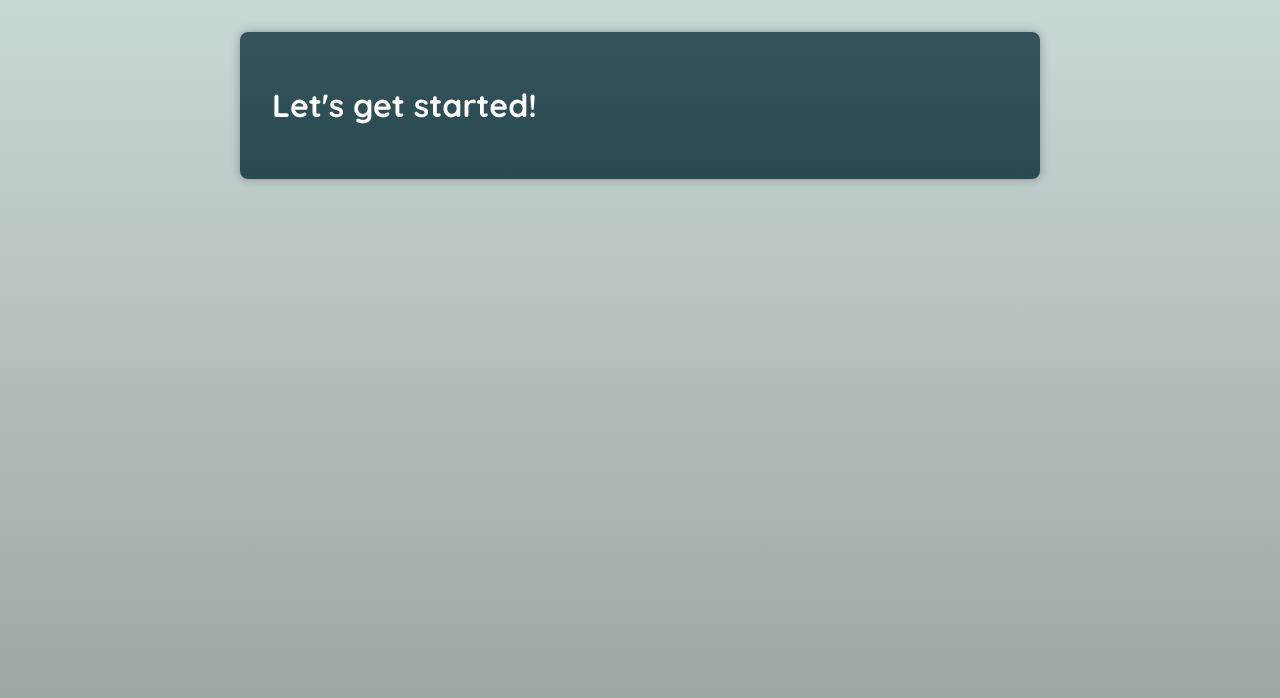
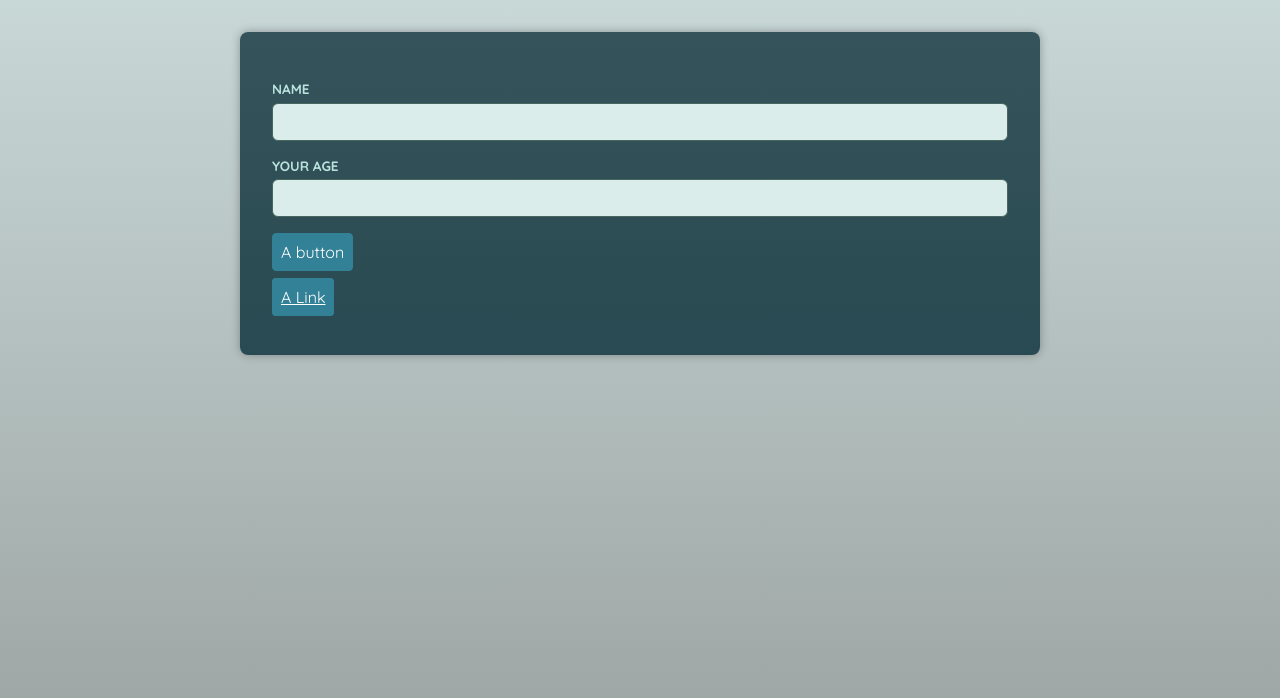
Before and after one commit to RumenaStaneva/react-timer, a React (Vite) app: page / in a window 1280 px wide. Shown: the top 698 px of the page. Built offline with nearby package versions, Linux system fonts and the light colour scheme; a web font is replaced by a local one.

Commit message:
added basic button and input reusable components

```diff
--- a/src/App.tsx
+++ b/src/App.tsx
@@ -1,5 +1,23 @@
+import Input from "./components/Input";
+import Button from "./components/Button";
+
 function App() {
-  return <h1>Let's get started!</h1>;
+  return (
+    <main>
+      <Input type="text" label="name" id="name" />
+      <Input type="number" label="your age" id="age" />
+
+      <p>
+        <Button>A button</Button>
+      </p>
+
+      <p>
+        <Button href="https://google.com" target="_blank">
+          A Link
+        </Button>
+      </p>
+    </main>
+  );
 }
 
 export default App;
--- /dev/null
+++ b/src/components/Button.tsx
@@ -0,0 +1,21 @@
+import { ComponentPropsWithoutRef } from "react";
+
+// don't like this approach because we can still set target to button which we typically don't want
+type ButtonProps = ComponentPropsWithoutRef<"button"> & {
+  href?: never;
+};
+
+type AnchorProps = ComponentPropsWithoutRef<"a"> & {
+  href?: string;
+};
+
+function isAnchorProps(props: ButtonProps | AnchorProps): props is AnchorProps {
+  return "href" in props;
+}
+
+export default function Button(props: ButtonProps | AnchorProps) {
+  if (isAnchorProps(props)) {
+    return <a className="button" {...props}></a>;
+  }
+  return <button className="button" {...props}></button>;
+}
--- /dev/null
+++ b/src/components/Input.tsx
@@ -0,0 +1,16 @@
+import { ComponentPropsWithoutRef, HTMLInputTypeAttribute } from "react";
+
+type InputProps = {
+  type: HTMLInputTypeAttribute;
+  label: string;
+  id: string;
+} & ComponentPropsWithoutRef<"input">;
+
+export default function Input({ type, label, id, ...props }: InputProps) {
+  return (
+    <p>
+      <label htmlFor={id}>{label}</label>
+      <input type={type} id={id} {...props} />
+    </p>
+  );
+}
```
